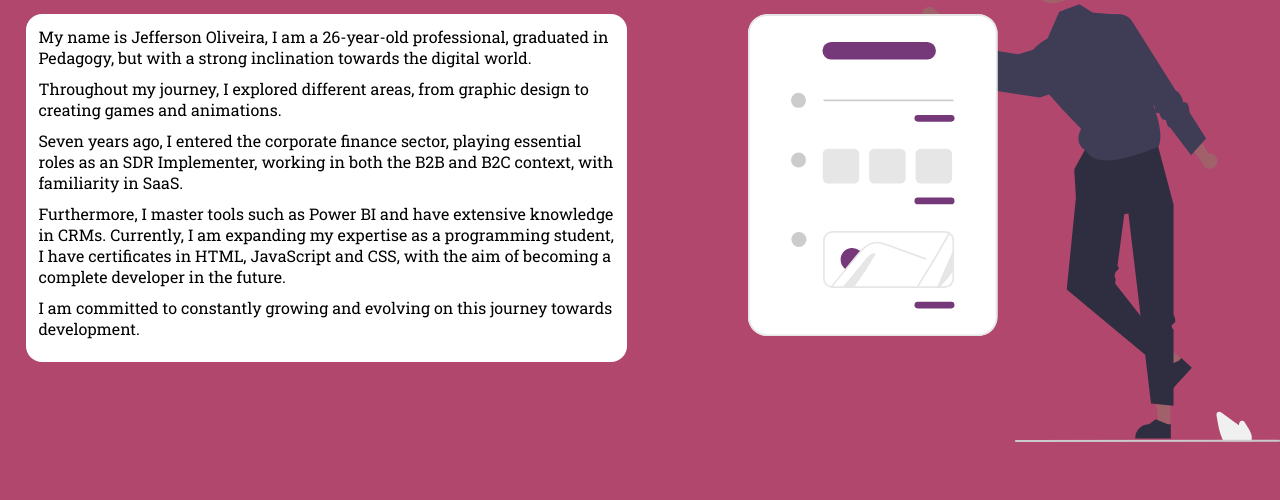
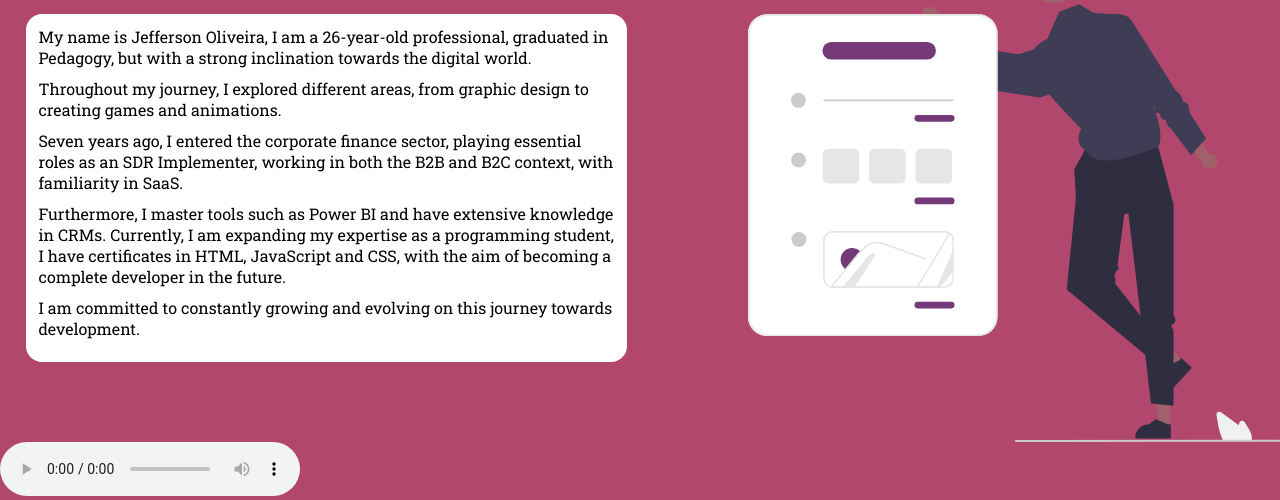
Before and after one commit to Jeff-Ozzy/portfolio, a plain HTML site: page index.html in a window 1280 px wide. Shown: the part 358-858 px from the top of the page. Before the commit the page ends 800 px from the top, so only its background shows below. Drawn offline with Linux system fonts and the light colour scheme.

Commit message:
Adc audio na pagina index.html

```diff
--- a/index.html
+++ b/index.html
@@ -103,6 +103,13 @@
                 <img src="./imagens/0.svg" height="500">
 
             </div>
+
+        </div>
+
+        <div class="audio">
+            <audio controls autoplay loop>
+                <source src="./mp3/🌎90sflav%20_%20Call%20me%20(8%20bits)%20‹%20TON%20›.mp3">
+            </audio>
         </div>
 
     </body>
```
Also changed, not shown: projects.html (+1 -0 lines), 1 other file.
